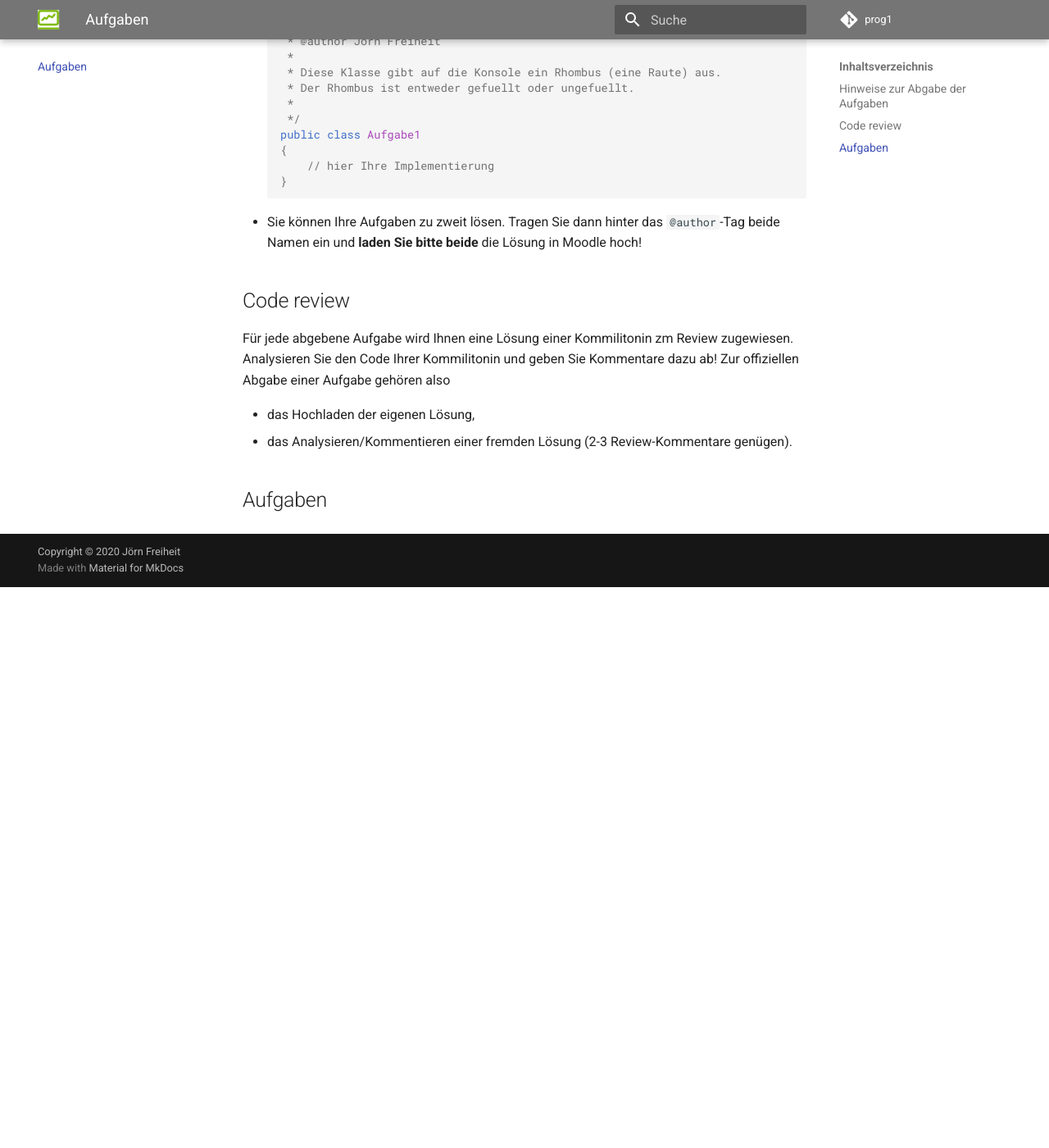
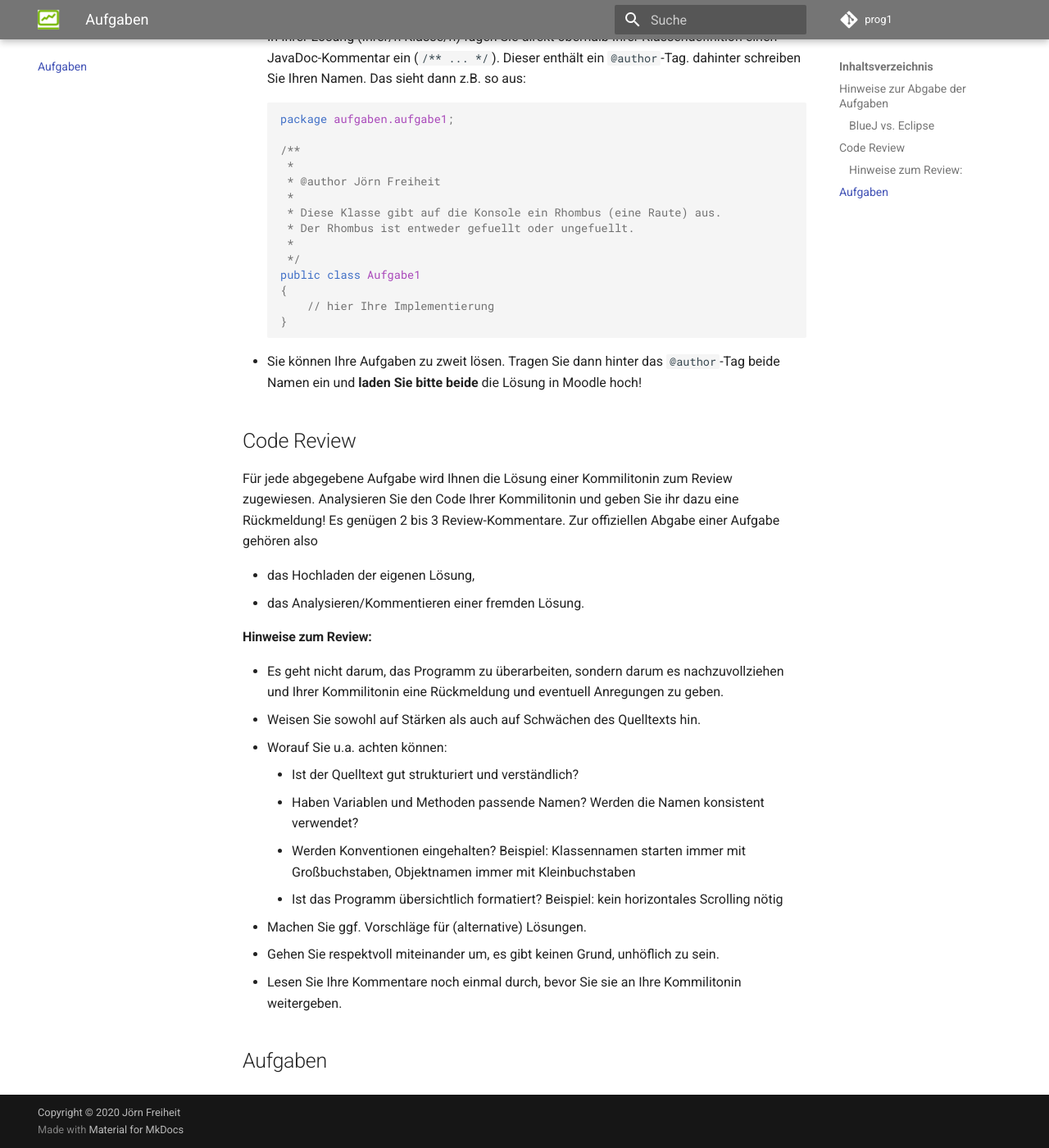
Before and after one commit to jfreiheit/prog1_2122, an MkDocs documentation site: the page built from docs/aufgaben.md, in a window 1280 px wide and 1400 px high, scrolled down 1017 px. Shown: the whole window at 82% size. Built offline with MkDocs 1.6.1 and Material for MkDocs 9.7.7, drawn with Linux system fonts in a browser that asks for light colours; comment, search, counter and statistics services are not loaded; before the commit the page ends 1733 px from its top, so only the background shows below that; some of the changed text lies outside the part shown.

Commit message:
Korrekturen Teresa

````diff
--- a/docs/aufgaben.md
+++ b/docs/aufgaben.md
@@ -6,9 +6,16 @@ Hier finden Sie die Aufgaben. Die Abgabefristen der einzelnen Aufgaben stehen [h
 
 Die Aufgaben laden Sie in [Moodle](https://moodle.htw-berlin.de/course/view.php?id=29156) unter dem Reiter "Aufgaben" hoch. Dort ist für jede Aufgabe eine Moodle-Aufgabe erstellt. Beachten Sie, dass ein Hochladen nach Ablauf der Abgabefrist nicht mehr möglich ist.
 
+
+### BlueJ vs. Eclipse
+
+Die ersten Wochen verwenden wir als Entwicklungsumgebung BlueJ. Für die Aufgaben, die wir mit BlueJ lösen, werde ich Ihnen jeweils Hinweise zur Abgabe für jede Aufgabe einzeln geben.
+
+Sobald wir Eclipse verwenden, gelten die folgenden Hinweise:
+
 - Achten Sie darauf, dass Sie die Quelldateien (also die `.java`-Dateien aus dem `src`-Verzeichnis) hochladen.
 - Ihre Klassen erstellen Sie immer in einem package `aufgaben.aufgabeX`. Das heißt, Aufgabe1 ist im package `aufgaben.aufgabe1`, Aufgabe2 im package `aufgaben.aufgabe2` usw.
-- In Ihrem `workspace`gibt es dann einen Ordner für Ihr Java-Projekt, z.B. `WS20` (je nachdem, wie Sie Ihr Java-Projekt genannt haben) und darin befindet sich ein `bin`- und ein `src`-Ordner. In dem `src`-Ordner befindet sich dann ein Ordner `aufgaben` und darin ein Ordner `aufgaben1` (für Aufgabe1). Darin befindet sich Ihre `.java`-Datei, die Sie hochladen sollen. Angenommen, Sie haben Ihre Klasse `Aufgabe1` genannt, dann heißt die Klasse also `Aufgabe1.java`. Sie folgen also dem Pfad `workspace`--> *Java-Projekt* (z.B. `WS20`) --> `src` --> `aufgaben` --> `aufgabe`*X*.
+- In Ihrem `workspace`gibt es dann einen Ordner für Ihr Java-Projekt, z.B. `WS21` (je nachdem, wie Sie Ihr Java-Projekt genannt haben) und darin befindet sich ein `bin`- und ein `src`-Ordner. In dem `src`-Ordner befindet sich dann ein Ordner `aufgaben` und darin ein Ordner `aufgaben1` (für Aufgabe1). Darin befindet sich Ihre `.java`-Datei, die Sie hochladen sollen. Angenommen, Sie haben Ihre Klasse `Aufgabe1` genannt, dann heißt die Klasse also `Aufgabe1.java`. Sie folgen also dem Pfad `workspace`--> *Java-Projekt* (z.B. `WS21`) --> `src` --> `aufgaben` --> `aufgabe`*X*.
 - Wenn Ihre Lösung aus mehreren Klassen (mehreren `.java`-Dateien) besteht, können Sie entweder die Dateien einzeln hochladen oder Sie zippen Ihre Dateien (am besten dann den `aufgabeX`-Ordner und laden das `.zip`-File hoch.
 - In Ihrer Lösung (Ihrer/n Klasse/n) fügen Sie direkt oberhalb Ihrer Klassendefinition einen JavaDoc-Kommentar ein (`/** ... */`). Dieser enthält ein `@author`-Tag. dahinter schreiben Sie Ihren Namen. Das sieht dann z.B. so aus:
 	```java
@@ -29,11 +36,27 @@ Die Aufgaben laden Sie in [Moodle](https://moodle.htw-berlin.de/course/view.php?
 	```
 - Sie können Ihre Aufgaben zu zweit lösen. Tragen Sie dann hinter das `@author`-Tag beide Namen ein und **laden Sie bitte beide** die Lösung in Moodle hoch!
 
-## Code review
+## Code Review
 
-Für jede abgebene Aufgabe wird Ihnen eine Lösung einer Kommilitonin zm Review zugewiesen. Analysieren Sie den Code Ihrer Kommilitonin und geben Sie Kommentare dazu ab! Zur offiziellen Abgabe einer Aufgabe gehören also
+Für jede abgegebene Aufgabe wird Ihnen die Lösung einer Kommilitonin zum Review zugewiesen. Analysieren Sie den Code Ihrer Kommilitonin und geben Sie ihr dazu eine Rückmeldung!  Es genügen 2 bis 3 Review-Kommentare.
+Zur offiziellen Abgabe einer Aufgabe gehören also
 
 - das Hochladen der eigenen Lösung,
-- das Analysieren/Kommentieren einer fremden Lösung (2-3 Review-Kommentare genügen).
+- das Analysieren/Kommentieren einer fremden Lösung.
+
+#### Hinweise zum Review:
+
+- Es geht nicht darum, das Programm zu überarbeiten, sondern darum es nachzuvollziehen und Ihrer Kommilitonin eine Rückmeldung und eventuell Anregungen zu geben.
+- Weisen Sie sowohl auf Stärken als auch auf Schwächen des Quelltexts hin.
+- Worauf Sie u.a. achten können:
+	- Ist der Quelltext gut strukturiert und verständlich?
+	- Haben Variablen und Methoden passende Namen? Werden die Namen konsistent verwendet?
+	- Werden Konventionen eingehalten? Beispiel: Klassennamen starten immer mit Großbuchstaben, Objektnamen immer mit Kleinbuchstaben
+	- Ist das Programm übersichtlich formatiert? Beispiel: kein horizontales Scrolling nötig
+- Machen Sie ggf. Vorschläge für (alternative) Lösungen.
+- Gehen Sie respektvoll miteinander um, es gibt keinen Grund, unhöflich zu sein.
+- Lesen Sie Ihre Kommentare noch einmal durch, bevor Sie sie an Ihre Kommilitonin weitergeben.
+
+
 
 ## Aufgaben
````
Also changed, not shown: docs/index.md (+5 -5 lines), docs/start.md (+14 -14 lines), site/assets/javascripts/lunr/min/lunr.ar.min 2.js (deleted), site/aufgaben/index.html, site/index.html, site/search/search_index.json, site/sitemap.xml, site/start/index.html, 1 other file.
